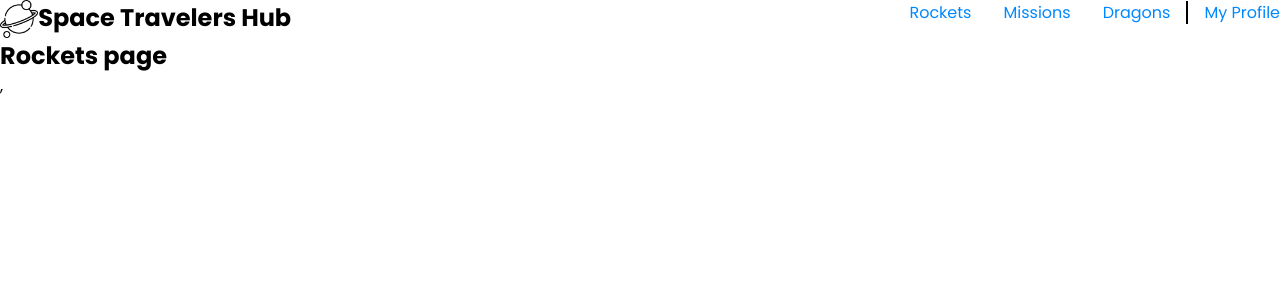
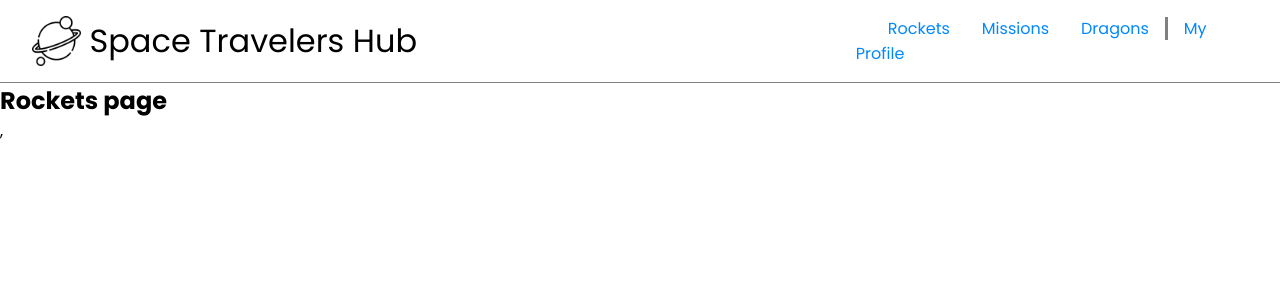
Before and after one commit to yusufyusie/space-travelers-hub, a React (Create React App) app: page / in a window 1280 px wide. Shown: the top 300 px of the page. Built offline with nearby package versions, Linux system fonts and the light colour scheme.

Commit message:
Add padding to the navbar

```diff
--- a/src/component/Navbar/Navbar.module.css
+++ b/src/component/Navbar/Navbar.module.css
@@ -1,6 +1,9 @@
 .navbar {
   display: flex;
   justify-content: space-between;
+  align-items: center;
+  padding: 1em 2em;
+  border-bottom: 1px solid gray;
 }
 
 .navlink {
@@ -10,7 +13,7 @@
 }
 
 .navlink:last-of-type {
-  border-left: 2px solid black;
+  border-left: 3px solid gray;
   margin-left: 1em;
   padding-left: 1em;
 }
@@ -26,12 +29,15 @@
 .logo {
   display: flex;
   justify-content: flex-start;
+  align-items: center;
 }
 
 .logoImg {
-  width: 5%;
+  width: 6%;
 }
 
 .title {
-  /* width: 100%; */
+  font-size: 2rem;
+  font-weight: 400;
+  margin-left: 0.25em;
 }
```
